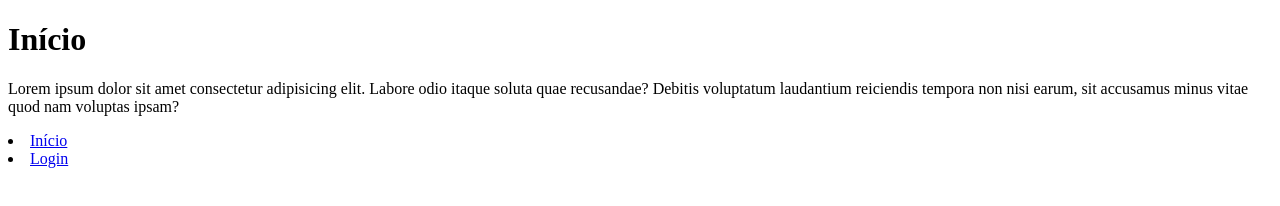
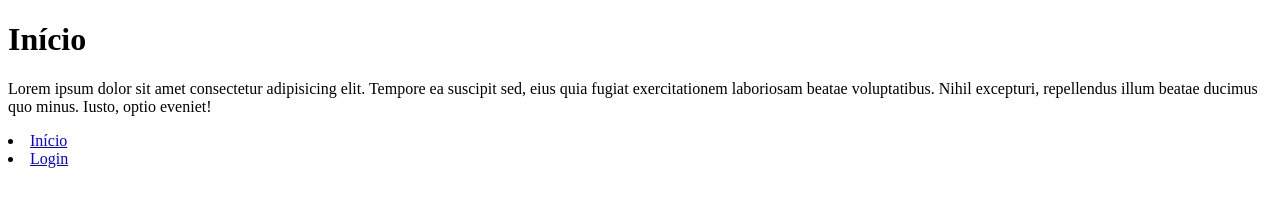
Before and after one commit to NathaliaNiyama/app, a website: page public/index.html in a window 1280 px wide. Drawn offline with Linux system fonts and the light colour scheme.

Commit message:
mudanca2

```diff
--- a/public/index.html
+++ b/public/index.html
@@ -9,7 +9,7 @@
 
 <body>
     <h1>Início</h1>
-    <p>Lorem ipsum dolor sit amet consectetur adipisicing elit. Labore odio itaque soluta quae recusandae? Debitis voluptatum laudantium reiciendis tempora non nisi earum, sit accusamus minus vitae quod nam voluptas ipsam?</p>
+    <p>Lorem ipsum dolor sit amet consectetur adipisicing elit. Tempore ea suscipit sed, eius quia fugiat exercitationem laboriosam beatae voluptatibus. Nihil excepturi, repellendus illum beatae ducimus quo minus. Iusto, optio eveniet!</p>
     <nav>
         <li><a href="/">Início</a></li>
         <li><a href="/login">Login</a></li>
```
